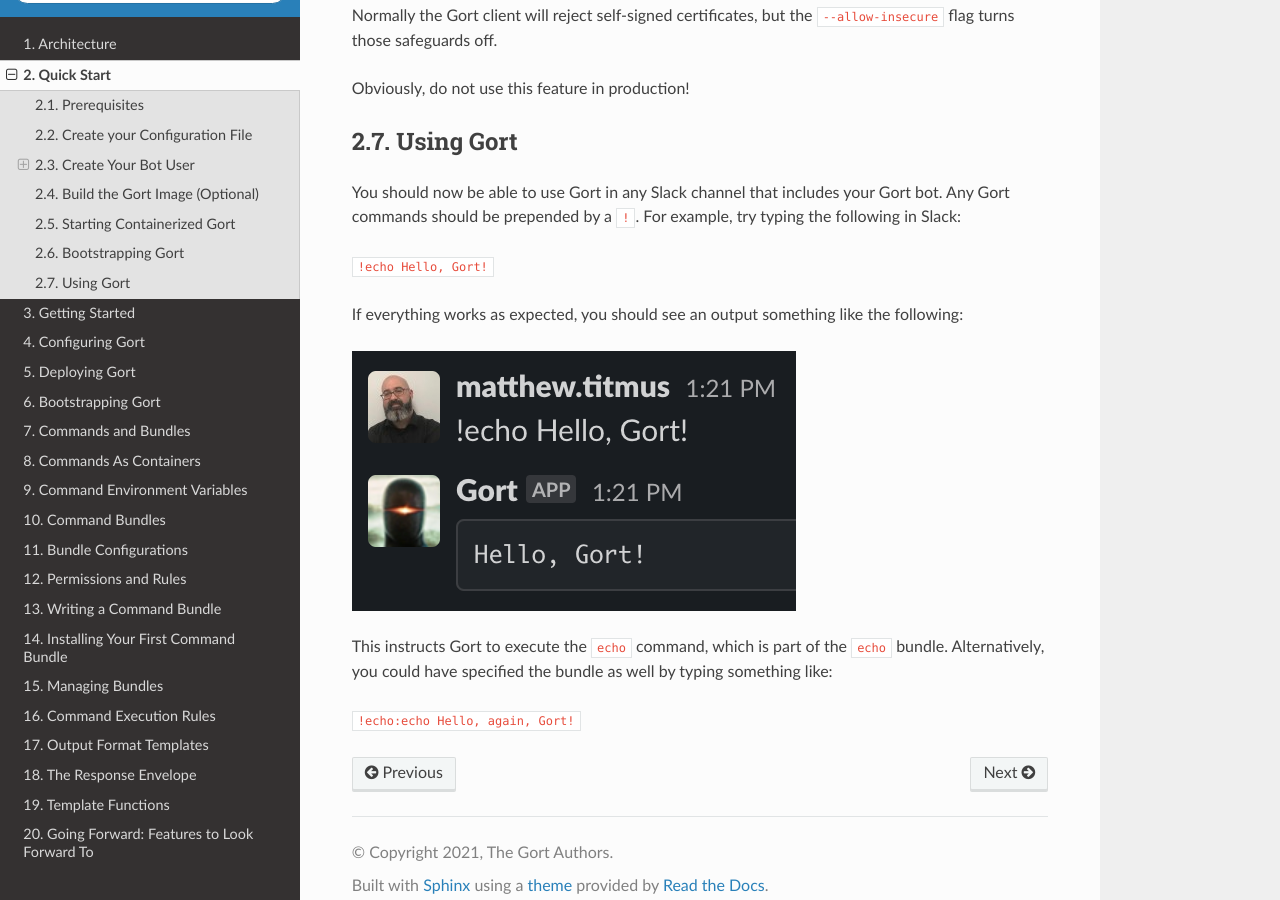
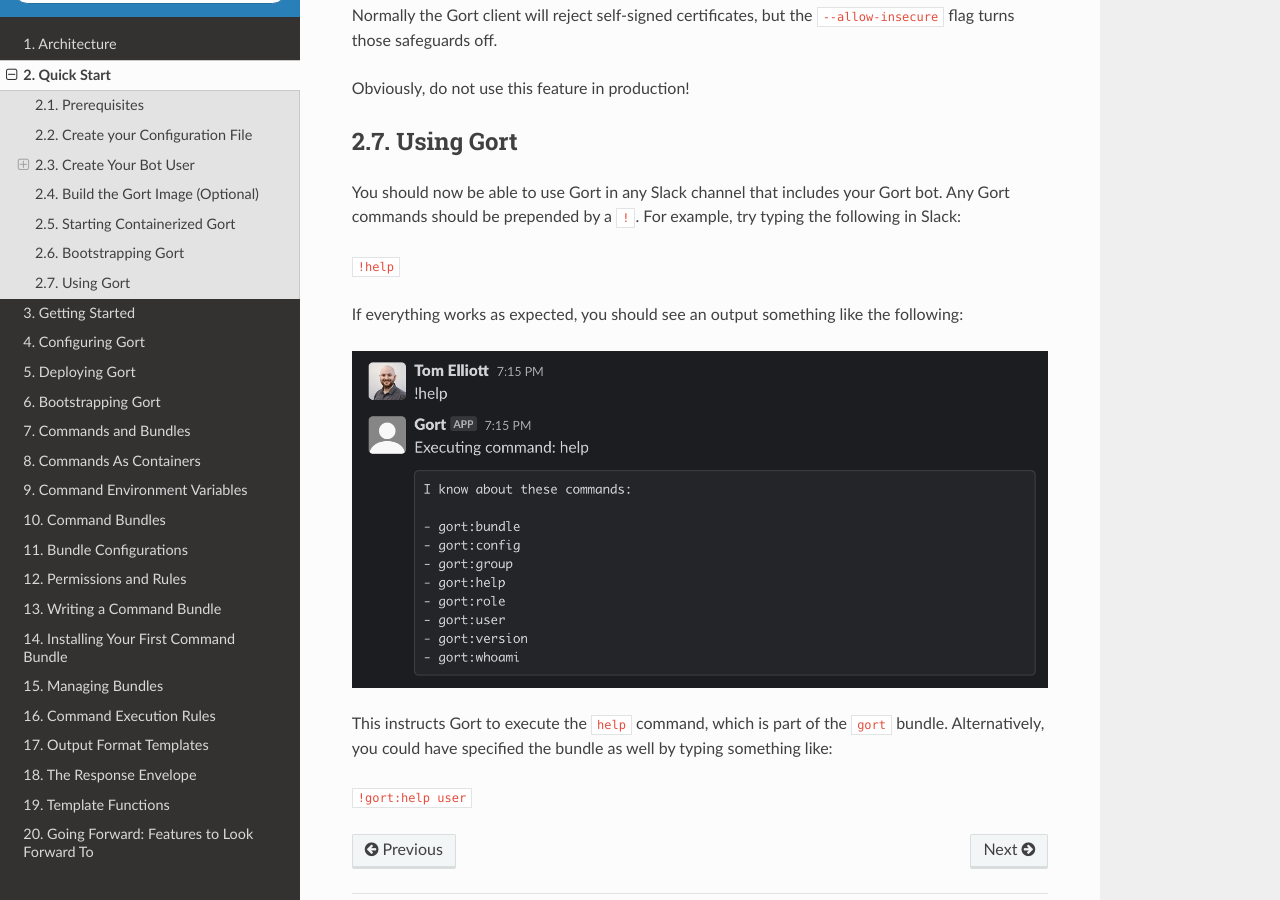
Before and after one commit to getgort/gort-guide, a Sphinx documentation site: the page built from guide/source/sections/quickstart.rst, in a window 1280 px wide and 900 px high, scrolled down 3585 px. Built offline with Sphinx 7.4.7 and the Read the Docs theme 2.0.0, drawn with Linux system fonts in a browser that asks for light colours.

Commit message:
Update quickstart to use !help as the first command. (#4)
Fixes #3

```diff
--- a/guide/source/sections/quickstart.rst
+++ b/guide/source/sections/quickstart.rst
@@ -159,13 +159,13 @@
 
 You should now be able to use Gort in any Slack channel that includes your Gort bot. Any Gort commands should be prepended by a ``!``. For example, try typing the following in Slack:
 
-``!echo Hello, Gort!``
+``!help``
 
 If everything works as expected, you should see an output something like the following:
 
-.. image:: ../images/hello-gort.png
-    :alt: Hello Gort!
+.. image:: ../images/gort-help.png
+    :alt: Gort help text
 
-This instructs Gort to execute the ``echo`` command, which is part of the ``echo`` bundle. Alternatively, you could have specified the bundle as well by typing something like:
+This instructs Gort to execute the ``help`` command, which is part of the ``gort`` bundle. Alternatively, you could have specified the bundle as well by typing something like:
 
-``!echo:echo Hello, again, Gort!``
+``!gort:help user``
```
Also changed, not shown: guide/source/images/gort-help.png (added), guide/source/images/hello-gort.png (deleted).
